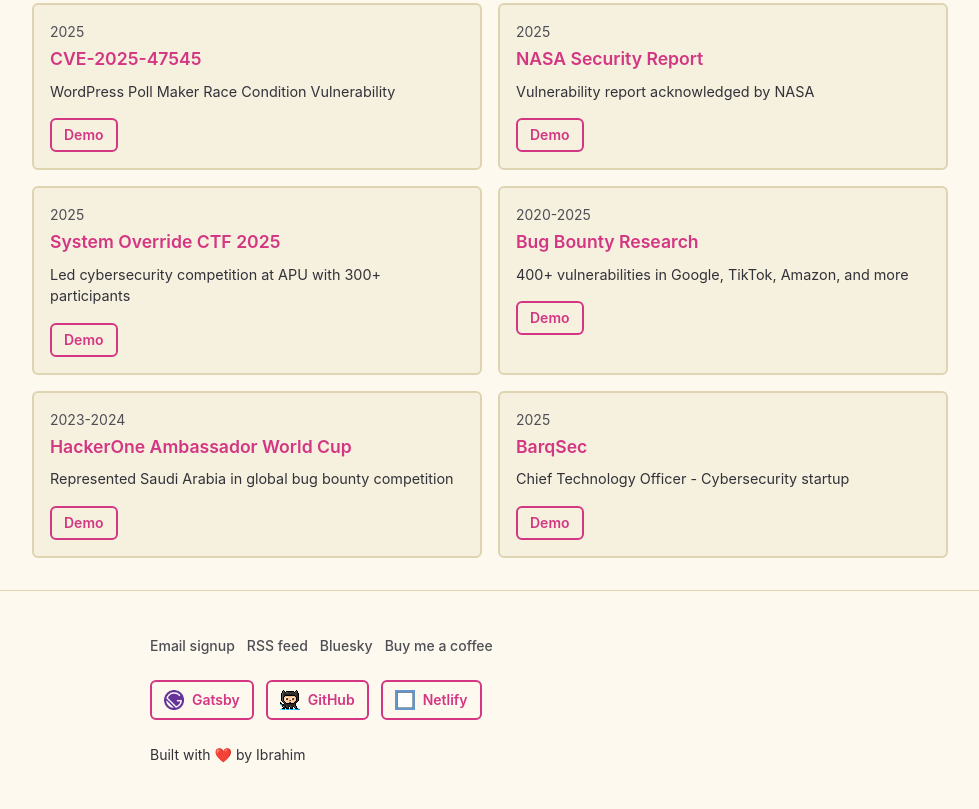
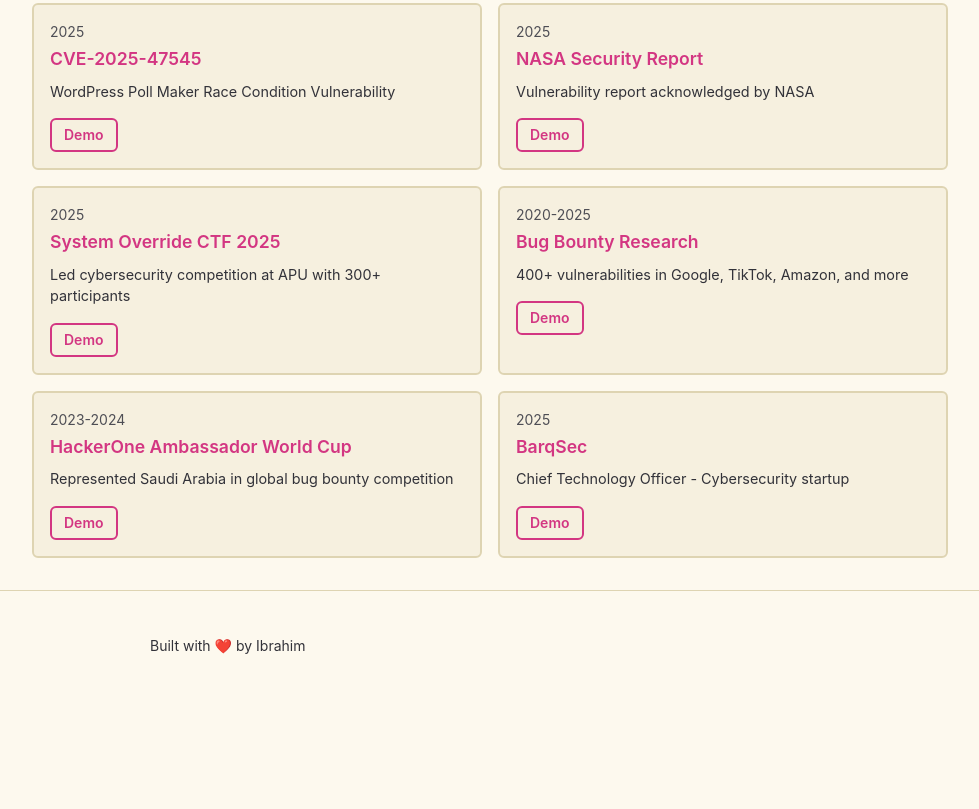
Before and after one commit to Ibrahim-sec/Ibrahim-sec.github.io, a Gatsby site: page / in a window 1280 px wide. Shown: the part 1211-2020 px from the top of the page, without its empty margins (292-1271 px from the left). After the commit the page ends 1911 px from the top, so only its background shows below. Built offline with nearby package versions, Linux system fonts and the light colour scheme; Gatsby itself is replaced by a stand-in of ours; some packages are replaced by stand-ins of ours; a web font is replaced by a local one.

Commit message:
Update Footer.js

```diff
--- a/src/components/Footer.js
+++ b/src/components/Footer.js
@@ -1,55 +1,12 @@
-import React from 'react'
-
-import netlify from '../../content/thumbnails/netlify.png'
-import gatsby from '../assets/gatsby.png'
-import github from '../assets/nav-github.png'
-
-const links = [
-  { url: 'https://taniarascia.substack.com', label: 'Email signup' },
-  { url: 'https://www.taniarascia.com/rss.xml', label: 'RSS feed' },
-  { url: 'https://bsky.app/profile/tania.dev', label: 'Bluesky' },
-  { url: 'https://ko-fi.com/taniarascia', label: 'Buy me a coffee' },
-]
-const madeWithLinks = [
-  { url: 'https://www.gatsbyjs.org', label: 'Gatsby', icon: gatsby },
-  { url: 'https://github.com/', label: 'GitHub', icon: github },
-  { url: 'https://www.netlify.com', label: 'Netlify', icon: netlify },
-]
+// src/components/Footer.js (or wherever it lives)
+import React from 'react';
 
 export const Footer = () => {
   return (
     <footer className="footer">
       <section className="footer-section">
-        <nav className="footer-menu">
-          {links.map((link) => (
-            <a
-              href={link.url}
-              target="_blank"
-              rel="noopener noreferrer"
-              key={link.url}
-              className="footer-link"
-            >
-              {link.label}
-            </a>
-          ))}
-        </nav>
-        <nav className="footer-menu-buttons">
-          {madeWithLinks.map((link) => (
-            <a
-              href={link.url}
-              title={link.label}
-              target="_blank"
-              rel="noopener noreferrer"
-              key={link.url}
-              className="button small"
-            >
-              <img src={link.icon} alt={link.label} />
-              <span>{link.label}</span>
-            </a>
-          ))}
-        </nav>
         <div className="footer-made-by">Built with ❤️ by Ibrahim</div>
       </section>
     </footer>
-  )
-}
+  );
+};
```
